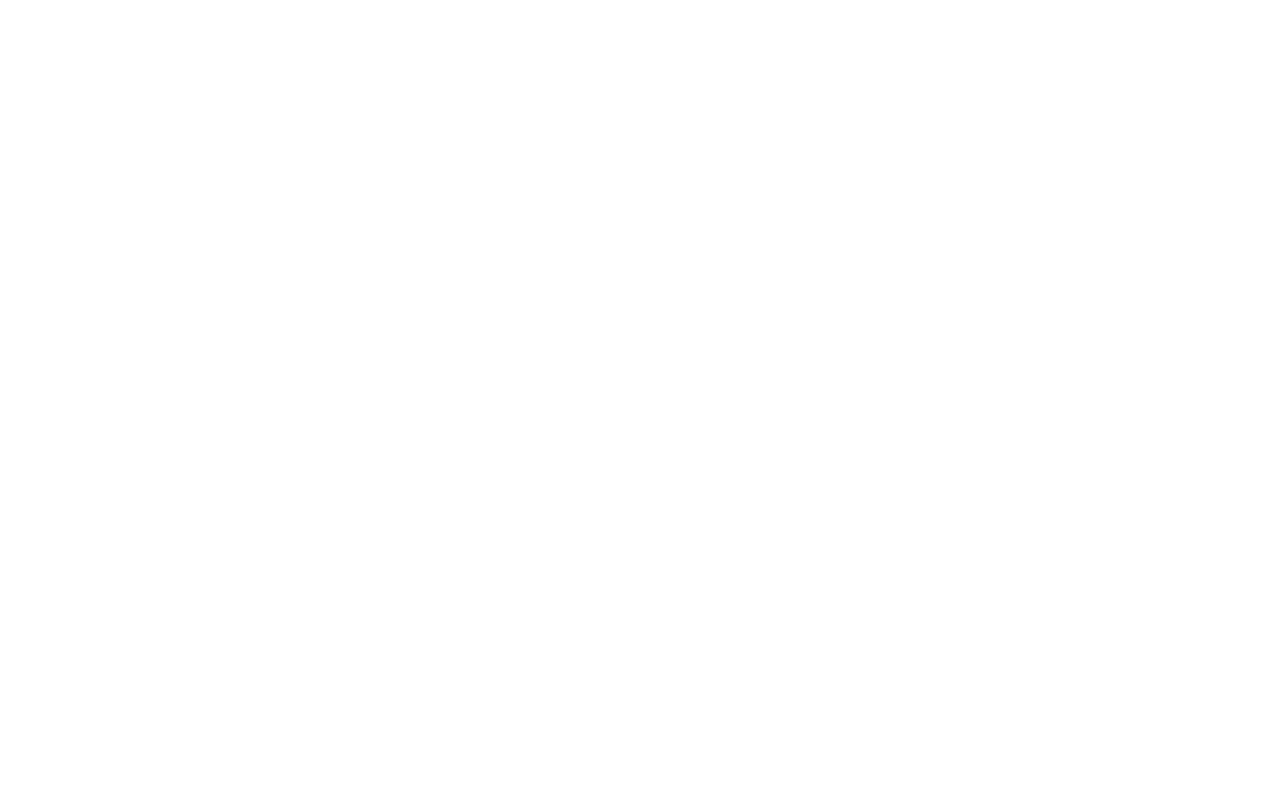
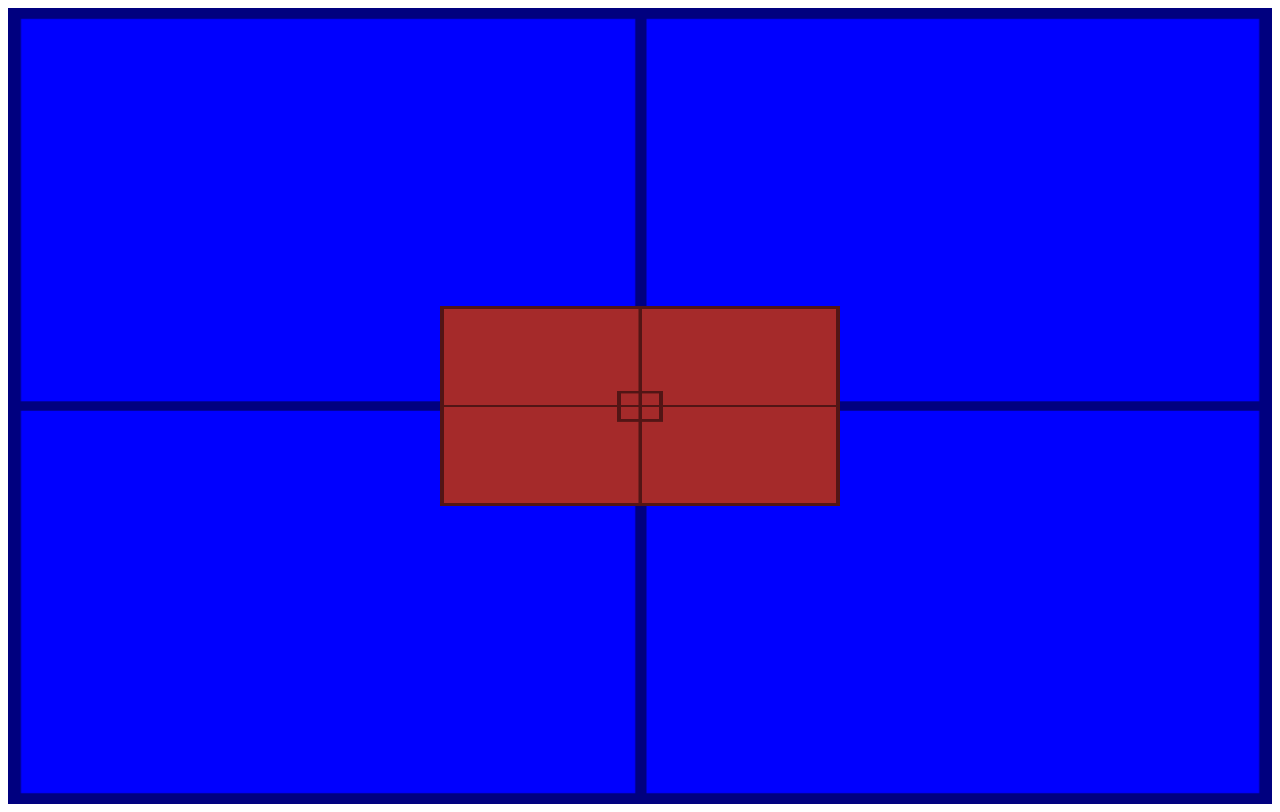
Before and after one commit to JorgeLucasPinheiro/html_css, a plain HTML site: page exerc01/fundo06.html in a window 1280 px wide. Drawn offline with Linux system fonts and the light colour scheme.

Commit message:
update fundo06

```diff
--- a/exerc01/fundo06.html
+++ b/exerc01/fundo06.html
@@ -1,12 +1,39 @@
 <!DOCTYPE html>
-<html lang="en">
+<html lang="pt-br">
 <head>
     <meta charset="UTF-8">
     <meta http-equiv="X-UA-Compatible" content="IE=edge">
     <meta name="viewport" content="width=device-width, initial-scale=1.0">
-    <title>Document</title>
+    <title>Alinhamento Vertical</title>
+    <style>
+        #container {
+            background-image: url("imagens/target001.png");
+            background-size: 100% 100%;
+            position: relative;
+            height: 97vh;
+            padding: 10px;
+            background-color: blue;
+
+        }
+        #conteudo{
+            background-image: url("imagens/target001.png");
+            background-size: 100% 100%;
+            position: absolute;
+            height: 200px;
+            width: 400px;
+            background-color: brown;
+            left: 50%;
+            top: 50%;
+            transform: translate(-50%, -50%);
+        }
+    </style>
 </head>
 <body>
+    <section id="container">
+        <article id="conteudo">
+
+        </article>
+    </section>
 
 </body>
 </html>
```
